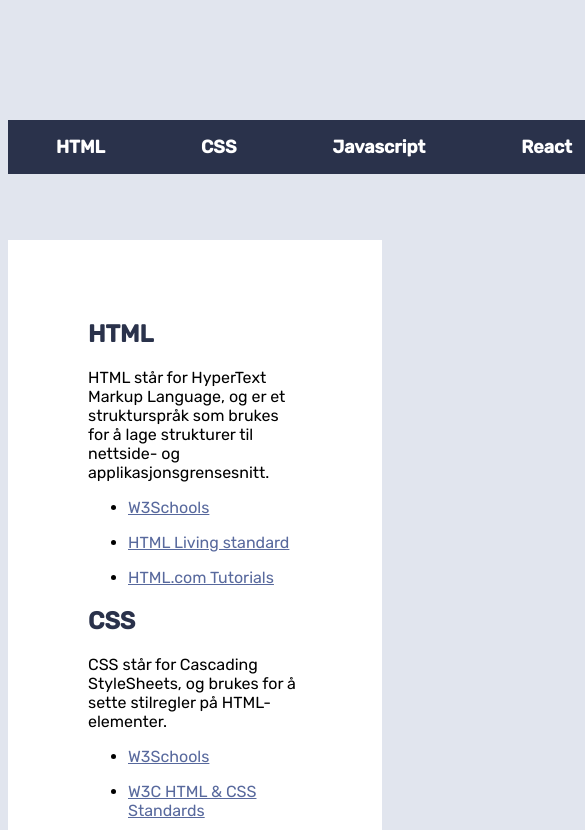
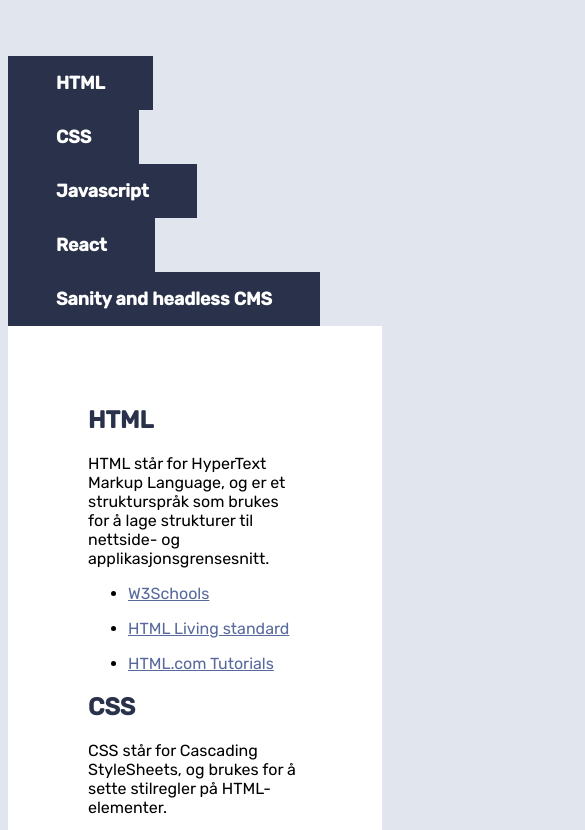
Before and after one commit to Theabergnord/uin24ak2_resource_layout_Bergnord, a plain HTML site: page index.html in a window 390 px wide. Shown: the top 830 px of the page, 585 px wide, since content can reach past the window. Drawn offline with Linux system fonts and the light colour scheme.

Commit message:
media queries

```diff
--- a/style.css
+++ b/style.css
@@ -23,6 +23,7 @@ body{
     background-color: var(--white);
 }
 
+
 nav{
     background-color: var(--grey);
     padding-top: 1rem;
@@ -45,8 +46,8 @@ nav a{
     padding-left: 3rem;
     padding-right: 3rem;
     background-color: var(--darkblue);
+}
 
-}
 
 main{
     margin: 5rem;
@@ -59,3 +60,12 @@ main a{
 main h2{
     color:var(--darkblue);
 }
+
+@media(max-width: 750px){
+    #container{
+        margin-top: 1rem;
+    }
+    nav ul{
+        display: block;
+    }
+}
```
